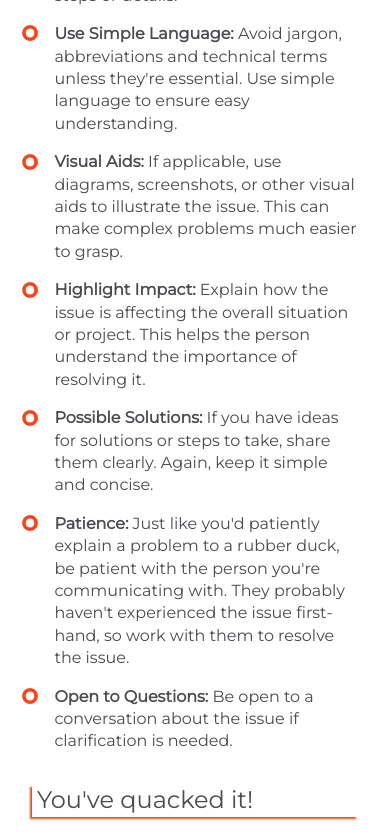
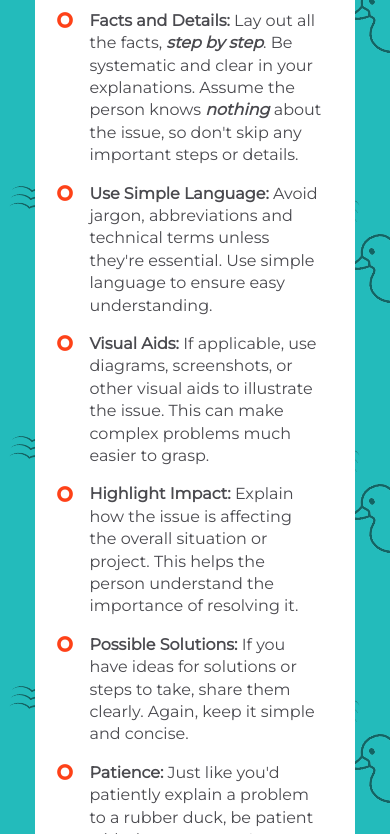
Before and after one commit to DaveyJH/rubber-duck, a plain HTML site: page index.html in a window 390 px wide. Shown: the part 1166-2000 px from the top of the page. Drawn offline with Linux system fonts and the light colour scheme.

Commit message:
feat: Add background

```diff
--- a/assets/css/style.css
+++ b/assets/css/style.css
@@ -1,10 +1,25 @@
 @import url('https://fonts.googleapis.com/css2?family=Montserrat&display=swap');
 
+html,
 body {
-    margin: 4rem auto 0;
-    padding: 0 2rem;
-    max-width: 900px;
-    line-height: 1.4em;
+  height: 100%;
+}
+
+body {
+  margin: 0;
+  line-height: 1.4em;
+  background: url("../images/duck-bg-1.png") repeat;
+  display: flex;
+  flex-direction: column;
+}
+
+body > div {
+  flex-grow: 1;
+  box-sizing: border-box;
+  background-color: #fff;
+  margin: 0 auto;
+  width: 63vw;
+  padding: 3em 6em 0;
 }
 
 h1,
@@ -82,6 +97,10 @@ ul li::before {
   display: flex;
 }
 
+.space-between {
+  justify-content: space-between;
+}
+
 .flip-vertical {
   transform: scaleX(-1);
 }
@@ -90,13 +109,26 @@ ul li::before {
   font-weight: 600;
 }
 
+.end-margin {
+  margin-bottom: 2em;
+}
+
 /* ------------------ media queries ----------------- */
-@media screen and (max-width: 768px) {
-  ul {
-    padding: 0 0 0 3em;
+@media screen and (max-width: 1420px) {
+  body > div {
+    padding: 3em 4em 0;
   }
 }
-@media screen and (max-width: 568px) {
+@media screen and (max-width: 1270px) {
+  ul {
+    padding: 0 1.3em;
+  }
+}
+@media screen and (max-width: 768px) {
+  body > div {
+    padding: 3em 2em 0;
+    width: 82%;
+  }
   ul {
     padding: 0 0 0 1.4em;
   }
@@ -108,3 +140,11 @@ ul li::before {
     top: 1.2em;
   }
 }
+@media screen and (max-width: 768px) {
+  .flex {
+    flex-direction: column-reverse;
+  }
+  .main-image {
+    align-self: flex-end
+  }
+}
--- a/index.html
+++ b/index.html
@@ -9,7 +9,8 @@
 </head>
 
 <body>
-  <div class="flex">
+  <div>
+    <div class="flex space-between">
       <div>
         <h1>Rubber Ducker!</h1>
         <p>
@@ -33,6 +34,7 @@
       explain a problem to a rubber duck to better understand it, this approach
       ensures you don't leave out crucial details.
     </p>
+    <main>
       <h2>A brief guide</h2>
       <ul>
         <li>
@@ -101,13 +103,15 @@
           </p>
         </li>
       </ul>
+    </main>
     <h2>You've quacked it!</h2>
-  <p>
+    <p class="end-margin">
       Remember, the goal is to make the complex understandable by breaking it
       down into manageable parts. By <em><b>providing all the necessary
       information and assuming no prior knowledge</b></em>, you're setting the
       stage for better understanding and collaboration. Happy explaining!
     </p>
+  </div>
 </body>
 
 </html>
```
Also changed, not shown: assets/images/duck-bg-1.png (added). Lines whose indentation alone changed are shown as unchanged.
